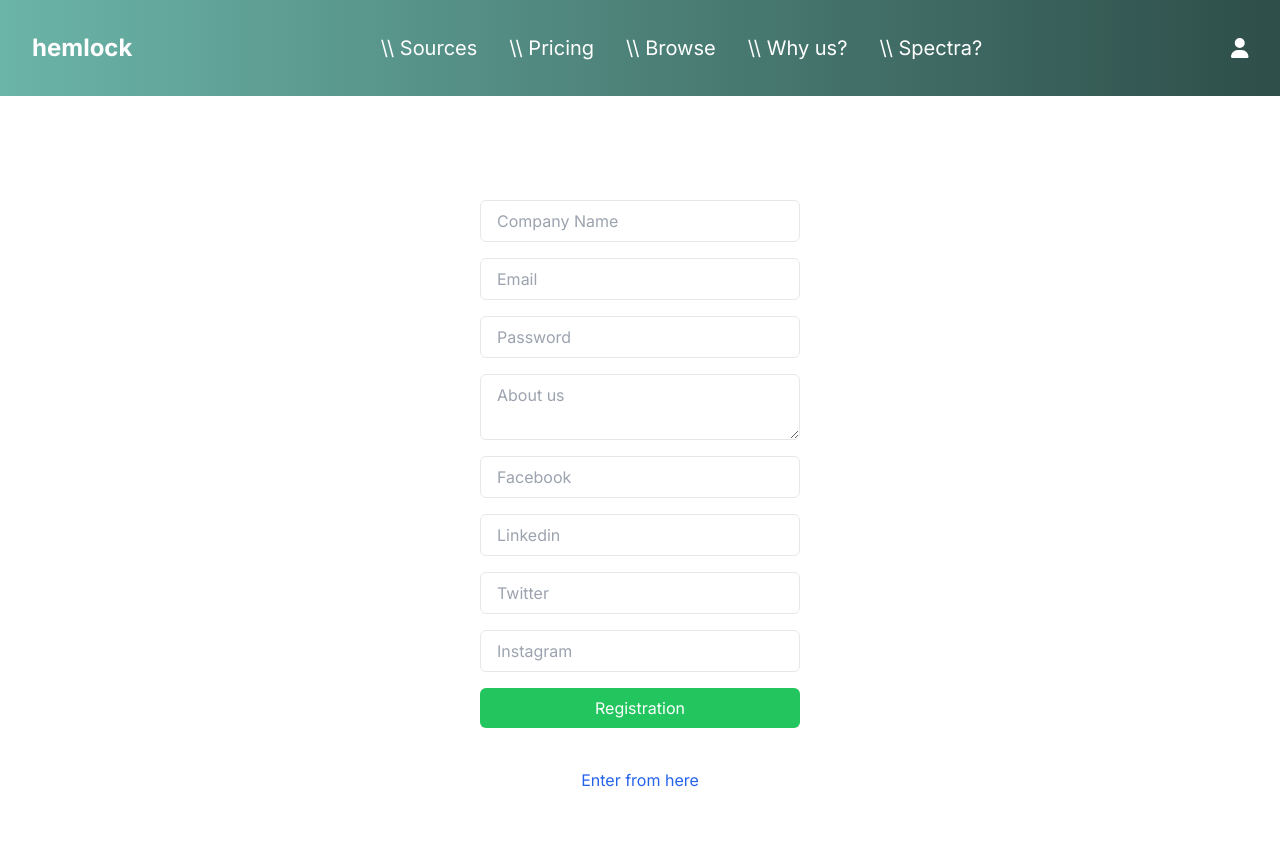
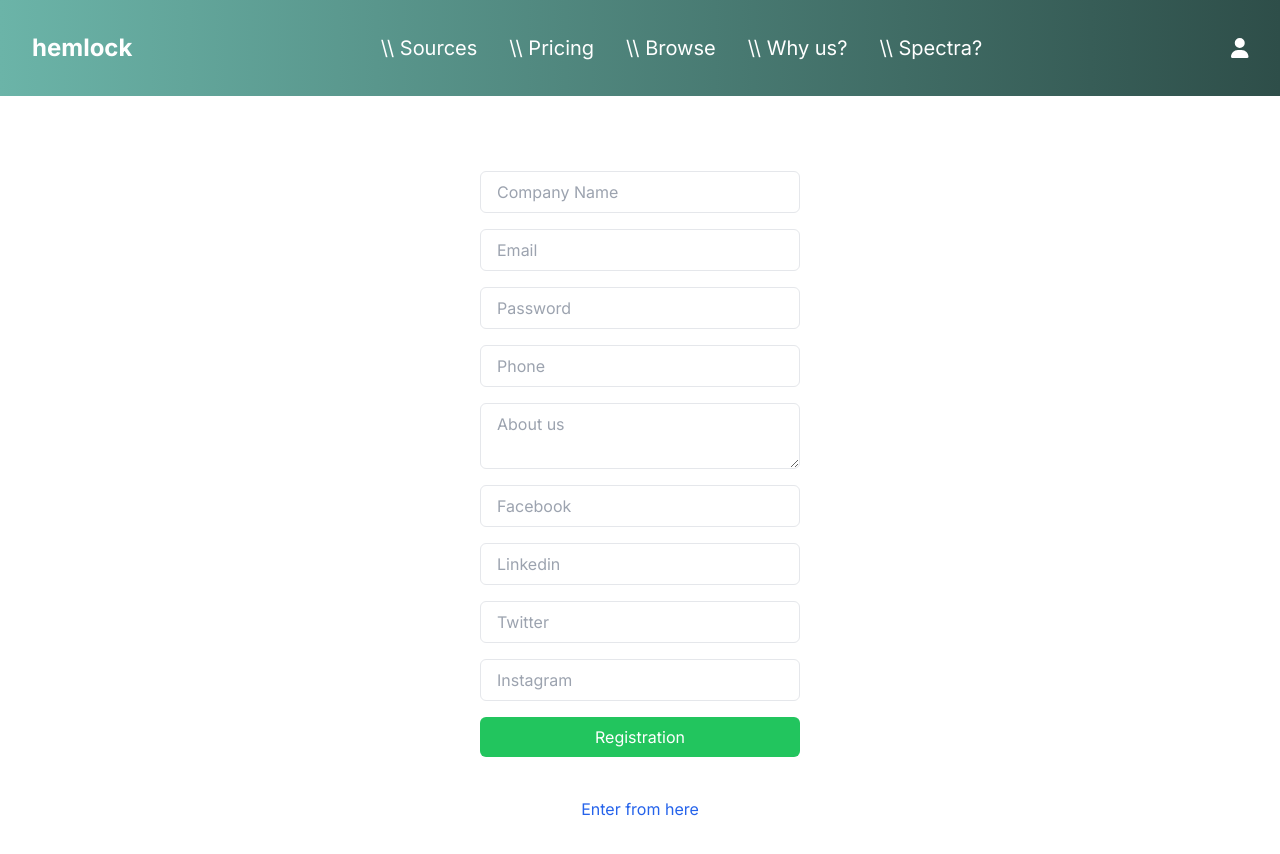
Before and after one commit to SSUzunov19/HACK-AUBG-SPECTRA, a Next.js app in the folder client/: page /register in a window 1280 px wide. Shown: the top 854 px of the page. Built offline with nearby package versions, Linux system fonts and the light colour scheme; no server answers.

Commit message:
Minor changes

```diff
--- a/client/src/app/(auth)/register/page.tsx
+++ b/client/src/app/(auth)/register/page.tsx
@@ -15,6 +15,7 @@ const RegisterPage = () => {
     companyName: string,
     email: string,
     password: string,
+    phone: string,
     about: string,
     facebook: string,
     linkedin: string,
@@ -26,6 +27,7 @@ const RegisterPage = () => {
         companyName,
         email,
         password,
+        phone,
         about,
         facebook,
         linkedin,
--- a/client/src/app/(routes)/account/page.tsx
+++ b/client/src/app/(routes)/account/page.tsx
@@ -42,7 +42,7 @@ const AccountPage = () => {
   };
 
   return (
-    <div className="flex flex-col items-center justify-center min-h-screen bg-gray-100 p-4">
+    <div className="flex flex-col items-center justify-center min-h-screen bg-gray-100 text-gray-600 p-4">
       {user && (
         <AccountDetails
           user={user}
--- a/client/src/components/accountDetails.tsx
+++ b/client/src/components/accountDetails.tsx
@@ -9,10 +9,10 @@ const AccountDetails: React.FC<AccountDetailsProps> = ({
   return (
     <div className="bg-white shadow-md rounded px-8 pt-6 pb-8 mb-4">
       <h1 className="text-2xl font-bold mb-4">Страница на акаунта</h1>
-      <p className="mb-2">Имейл: {user.email}</p>
-      <p className="mb-2">Име: {user.firstName}</p>
-      <p className="mb-2">Фамилия: {user.lastName}</p>
-      <p className="mb-4">Телефон: {user.phone}</p>
+      <p className="mb-2">Email: {user.email}</p>
+      <p className="mb-2">Company name: {user.companyName}</p>
+      <p className="mb-4">Phone: {user.phone}</p>
+      <p className="mb-4">About us: {user.about}</p>
       <button
         onClick={onLogout}
         className="bg-red-500 hover:bg-red-700 text-white font-bold py-2 px-4 rounded mr-2"
--- a/client/src/components/registerForm.tsx
+++ b/client/src/components/registerForm.tsx
@@ -4,9 +4,10 @@ import React, { useState } from "react";
 
 interface RegisterFormProps {
   onRegister: (
+    companyName: string,
     email: string,
     password: string,
-    companyName: string,
+    phone: string,
     about: string,
     facebook: string,
     linkedin: string,
@@ -16,9 +17,10 @@ interface RegisterFormProps {
 }
 
 interface FormErrors {
+  companyName?: string;
   email?: string;
   password?: string;
-  companyName?: string;
+  phone?: string;
   about?: string;
   facebook?: string;
   linkedin?: string;
@@ -30,6 +32,7 @@ const RegisterForm: React.FC<RegisterFormProps> = ({ onRegister }) => {
   const [email, setEmail] = useState("");
   const [password, setPassword] = useState("");
   const [companyName, setCompanyName] = useState("");
+  const [phone, setPhone] = useState("");
   const [about, setAbout] = useState("");
   const [facebook, setFacebook] = useState("");
   const [linkedin, setLinkedin] = useState("");
@@ -69,14 +72,15 @@ const RegisterForm: React.FC<RegisterFormProps> = ({ onRegister }) => {
 
     if (Object.keys(formErrors).length === 0) {
       onRegister(
+        companyName,
         email,
         password,
-        companyName,
+        phone,
         about,
         facebook,
         linkedin,
         twitter,
-        instagram
+        instagram,
       );
     }
   };
@@ -114,6 +118,15 @@ const RegisterForm: React.FC<RegisterFormProps> = ({ onRegister }) => {
         className="px-4 py-2 border rounded-md"
       />
       {errors.password && <p className="text-red-500">{errors.password}</p>}
+
+      <input
+        type="text"
+        placeholder="Phone"
+        value={phone}
+        onChange={(e) => setPhone(e.target.value)}
+        className="px-4 py-2 border rounded-md"
+      />
+      {errors.phone && <p className="text-red-500">{errors.phone}</p>}
 
       <textarea
         placeholder="About us"
--- a/client/src/types/authTypes.ts
+++ b/client/src/types/authTypes.ts
@@ -3,6 +3,7 @@ export type User = {
   companyName: string;
   email: string;
   password: string;
+  phone: string;
   about: string;
   facebook: string;
   linkedin: string;
@@ -17,6 +18,7 @@ export type UseAuth = {
     companyName: string,
     email: string,
     password: string,
+    phone: string,
     about: string,
     facebook: string,
     linkedin: string,
```
Also changed, not shown: client/src/hooks/useAuth.ts (+13 -5 lines), client/src/types/accountTypes.ts (+6 -3 lines), 1 other file (tests, documents, lock files or other folders).
